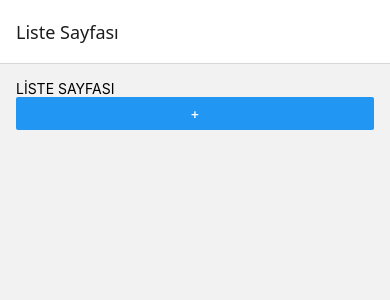
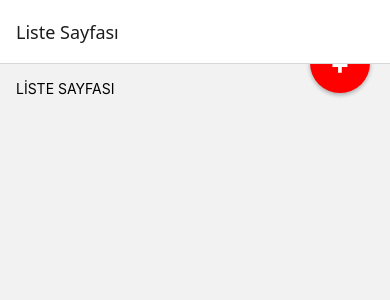
Before and after one commit to BeratAydogan/To_Do_App, a React Native app: screen /ListPage in a window 390 px wide. Shown: the top 300 px of the page. Built offline with nearby package versions, Linux system fonts and the light colour scheme.

Commit message:
Button Component Created
With this component, updating buttons will be more simple.

```diff
--- /dev/null
+++ b/src/components/Button/ButtonPlus.js
@@ -0,0 +1,36 @@
+import React from 'react'
+import { StyleSheet, TouchableOpacity, Text, Dimensions } from 'react-native'
+
+const window = Dimensions.get('window');
+
+export const ButtonPlus = ({ text, func }) => {
+    return (
+        <TouchableOpacity style={styles.btn} onPress={func}>
+            <Text style={styles.txtBtn}>{text}</Text>
+        </TouchableOpacity>
+    )
+}
+
+const styles = StyleSheet.create({
+    btn: {
+        position: 'absolute',
+        bottom: 20,
+        right: 20,
+        width: 60,
+        height: 60,
+        backgroundColor: 'red',
+        borderRadius: 30,
+        alignItems: 'center',
+        justifyContent: 'center',
+        shadowColor: '#000',
+        shadowOffset: { width: 0, height: 2 },
+        shadowOpacity: 0.3,
+        shadowRadius: 4,
+        elevation: 5,
+    },
+    txtBtn: {
+        fontSize: 30,
+        color: 'white',
+        fontWeight: 'bold',
+    }
+});
--- a/src/pages/App.js
+++ b/src/pages/App.js
@@ -22,8 +22,7 @@ options={{title: 'Liste Sayfası'}}>
         <Stack.Screen
 name='ToDoPage'
 component={ToDoPage}
-options={{title: 'ToDo Sayfası'}}>
-
+options={({ route }) => ({ title: route.params.text })}>
 </Stack.Screen>
 
 
--- a/src/pages/ListPage/ListPage.js
+++ b/src/pages/ListPage/ListPage.js
@@ -3,7 +3,7 @@ import { View, Text, TextInput, Button, FlatList, Modal, TouchableOpacity } from
 import { storeData, getData } from '../../services/Db';
 import ToDoCard from '../../components/Card/ToDoCard';
 import { AddModal } from '../../components/Modal/addModal';
-
+import { ButtonPlus } from '../../components/Button/ButtonPlus';
 const ListPage =({navigation})=>{
   const [list, setList] = useState([]);
   const [query, setQuery] = useState('');
@@ -55,7 +55,6 @@ const ListPage =({navigation})=>{
   return (
     <View style={{ padding: 16 }}>
 <Text>LİSTE SAYFASI</Text>
-      <Button title="+" onPress={() => setVisible(true)} />
       <FlatList
         data={list}
         keyExtractor={(item) => item.id.toString()}
@@ -88,6 +87,8 @@ const ListPage =({navigation})=>{
     anahtar={'lists'}
   />
 </Modal>
+    <ButtonPlus text={'+'} func={toggleModalVisible}/>
+
     </View>
 
   );
--- a/src/pages/ToDoPage/ToDoPage.js
+++ b/src/pages/ToDoPage/ToDoPage.js
@@ -5,7 +5,7 @@ import { View, Text, TextInput, Button, FlatList, Modal } from 'react-native';
 import { storeData, getData } from '../../services/Db';
 import ToDoCard from '../../components/Card/ToDoCard';
 import { AddModal } from '../../components/Modal/addModal';
-
+import { ButtonPlus } from '../../components/Button/ButtonPlus';
 const ToDoListPage = ({route}) => {
 const anahtar = route.params?.anahtar ?? 'defaultDeğer';
 
@@ -59,7 +59,7 @@ const anahtar = route.params?.anahtar ?? 'defaultDeğer';
   return (
     <View style={{ padding: 16 }}>
 <Text>ToDo Sayfası</Text>
-      <Button title="+" onPress={() => setVisible(true)} />
+    <ButtonPlus text={'+'} func={toggleModalVisible}/>
       <FlatList
         data={todoList}
         keyExtractor={(item) => item.id.toString()}
@@ -89,6 +89,7 @@ const anahtar = route.params?.anahtar ?? 'defaultDeğer';
     anahtar={anahtar}
   />
 </Modal>
+
     </View>
 
   );
```
